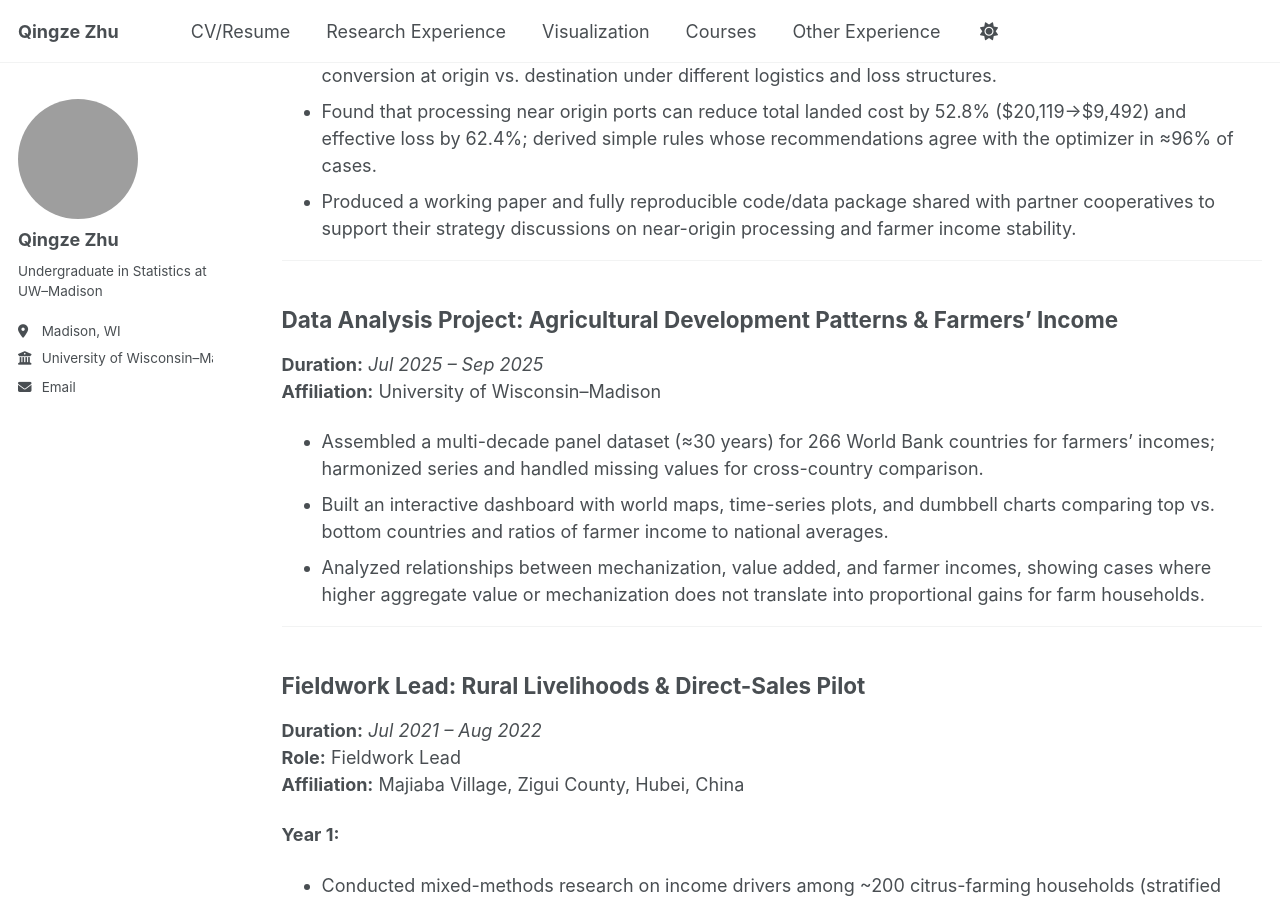
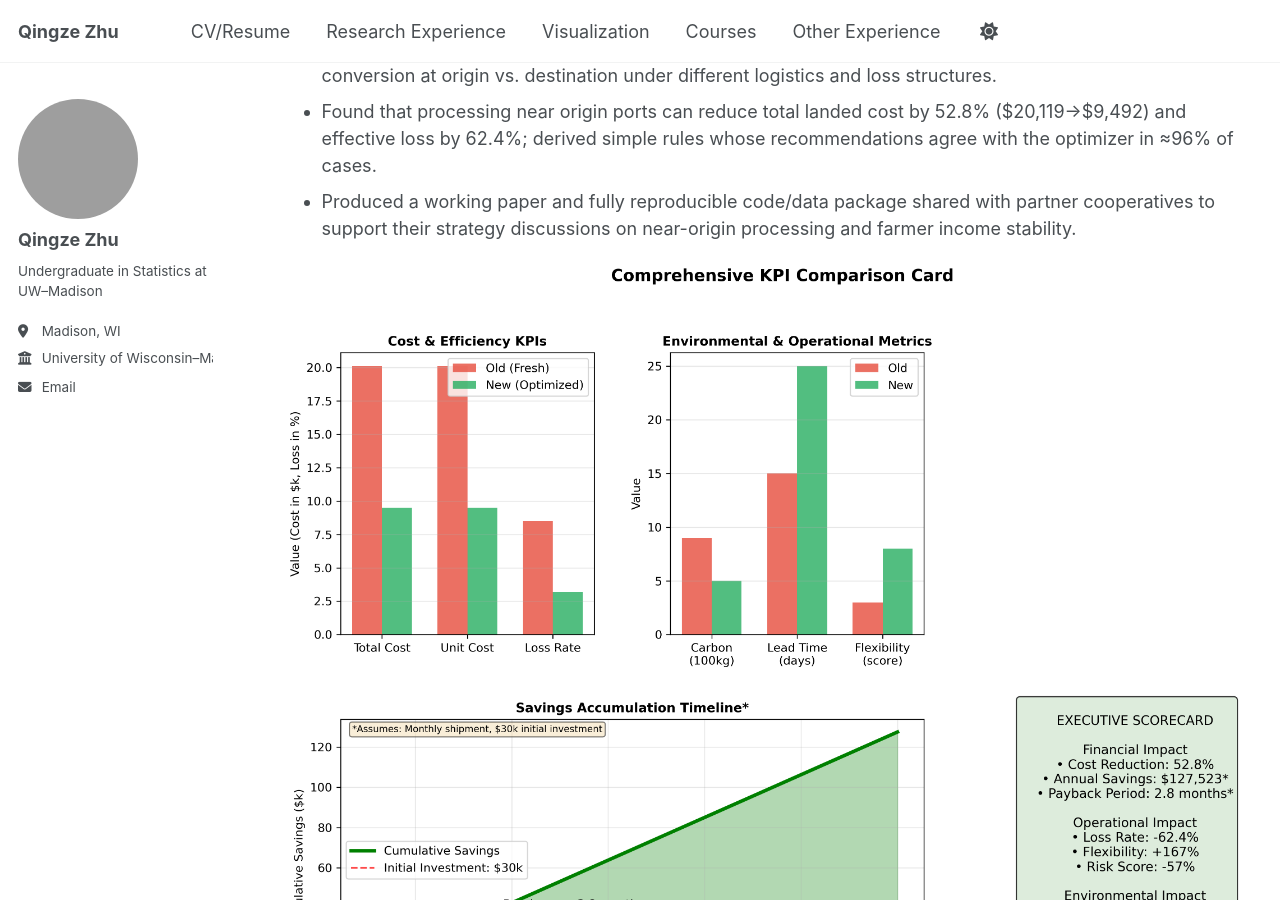
Before and after one commit to ZQZ0630/QingzeZhu-Personal-Webpage, a Jekyll site: the page built from _pages/research.md, in a window 1280 px wide and 900 px high, scrolled down 917 px. Built offline with Jekyll 4.4.1, drawn with Linux system fonts in a browser that asks for light colours; a script bundle is joined from its source files by our own code; library files that are not in the unit come from our copies.

Commit message:
Insert supply chain optimization results image
Added an image to illustrate supply chain optimization results.

```diff
--- a/_pages/research.md
+++ b/_pages/research.md
@@ -33,6 +33,8 @@ author_profile: true
 - Found that processing near origin ports can reduce total landed cost by 52.8% ($20,119→$9,492) and effective loss by 62.4%; derived simple rules whose recommendations agree with the optimizer in ≈96% of cases.
 - Produced a working paper and fully reproducible code/data package shared with partner cooperatives to support their strategy discussions on near-origin processing and farmer income stability.
 
+![Supply Chain Optimization Results](/images/supply_chain_kpi.png)
+
 ---
 
 ## Data Analysis Project: Agricultural Development Patterns & Farmers' Income
```
